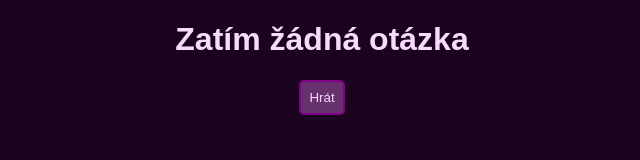
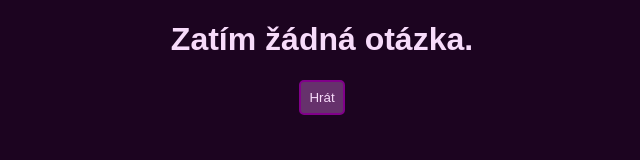
Before and after one commit to AdanTheCheese/Kviz, a plain HTML site: page index.html in a window 1280 px wide. Shown: the full height of the page, 318-958 px from the left. Drawn offline with Linux system fonts and the light colour scheme; a web font is replaced by a local one.

Commit message:
Grammar, idk looks better this way.

```diff
--- a/index.html
+++ b/index.html
@@ -11,7 +11,7 @@
 
 <body>
   <div id="content_div">
-    <h1 id="otazka_element">Zatím žádná otázka</h1>
+    <h1 id="otazka_element">Zatím žádná otázka.</h1>
     <button id="hrat_button" type="button" onclick="hrat()">Hrát</button>
     <script src="js1.js"></script>
   </div>
```
